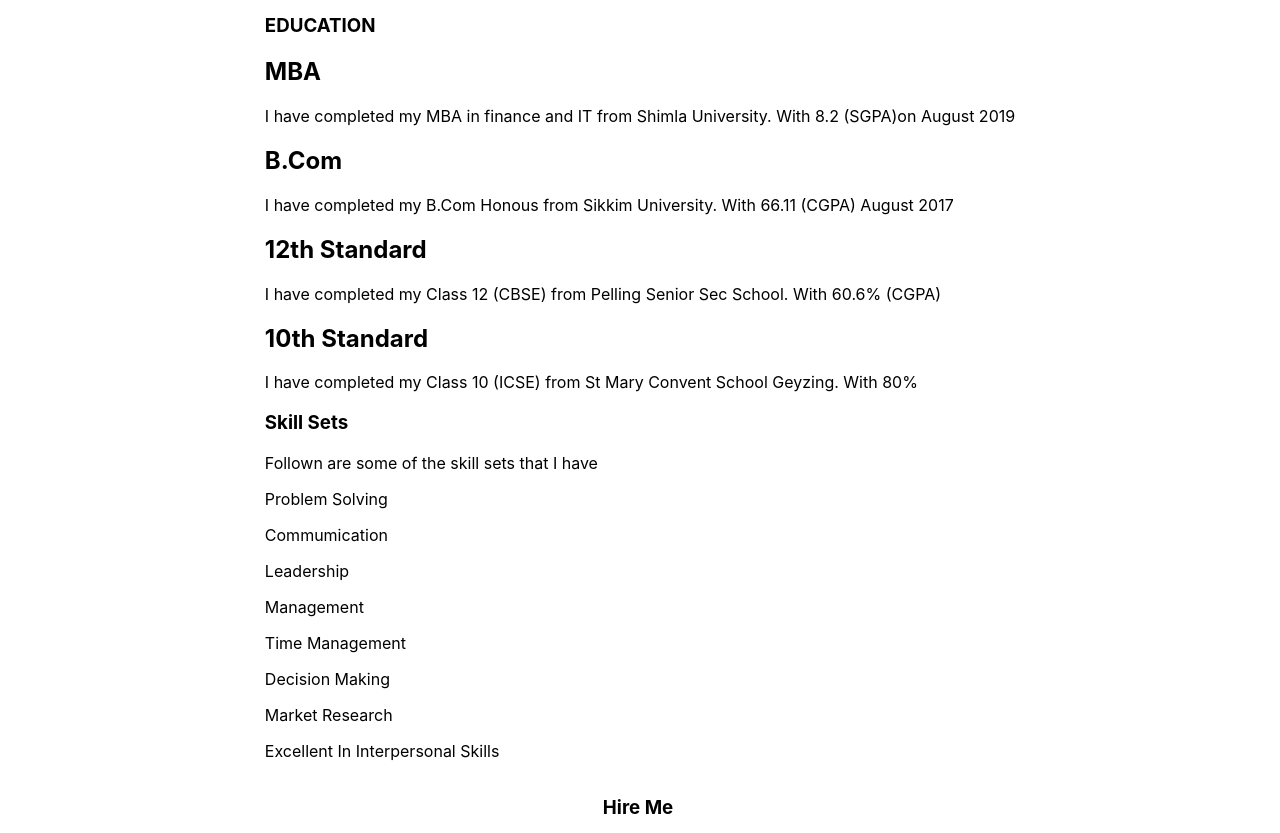
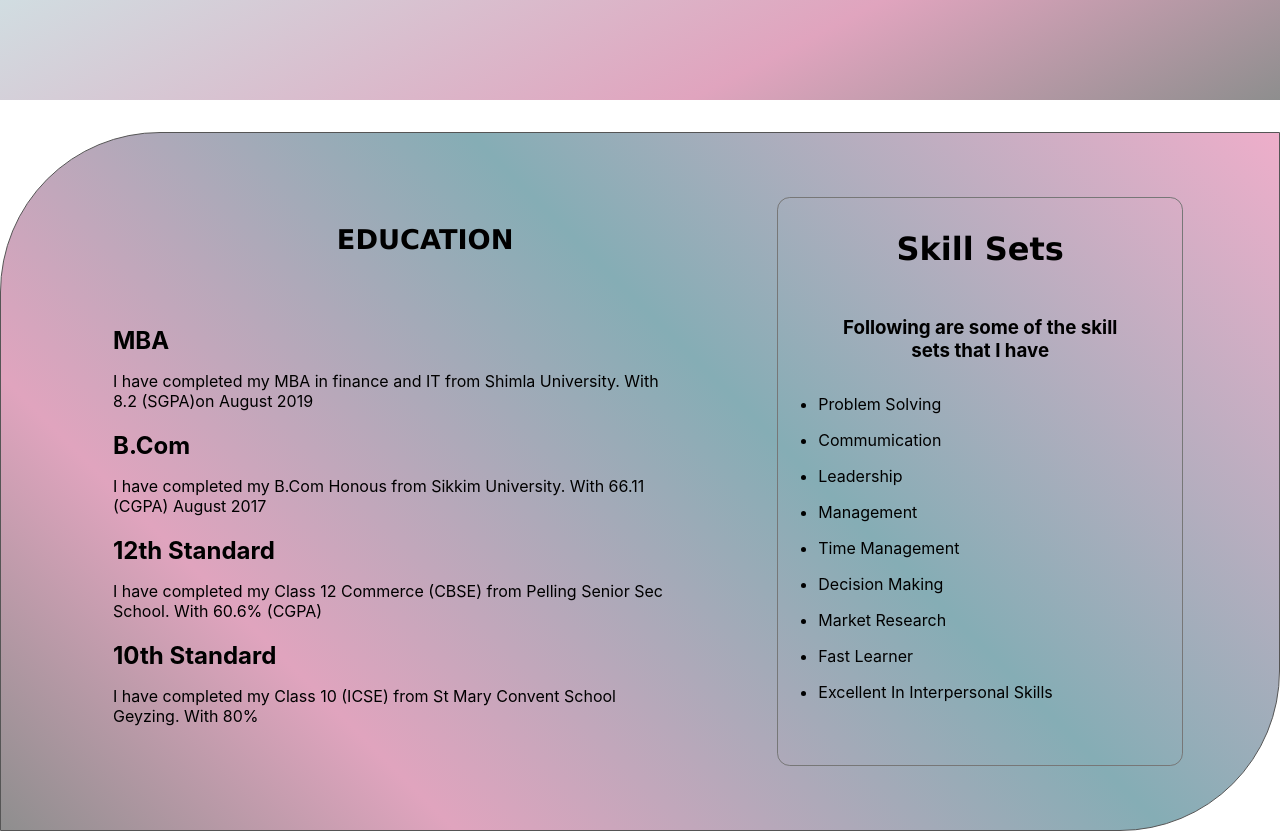
Before and after one commit to AbhiTsong/portfolio, a React (Create React App) app: page /about in a window 1280 px wide. Shown: the part 1140-1973 px from the top of the page. Built offline with nearby package versions, Linux system fonts and the light colour scheme; grey boxes are pictures that could not be loaded; a web font is replaced by a local one.

Commit message:
Added the qualification section and done with normal styling on wider screens

```diff
--- a/src/Pages/About/AboutPage.js
+++ b/src/Pages/About/AboutPage.js
@@ -34,6 +34,7 @@
     </div>
   </section>
   <section className="qualification">
+        <div className="school">
         <h1>EDUCATION</h1>
         <div className="education">
         <div>
@@ -46,25 +47,29 @@
         </div>
         <div>
           <h2>12th Standard</h2>
-          <p>I have completed my Class 12 (CBSE) from Pelling Senior Sec School. With 60.6% (CGPA)</p>
+          <p>I have completed my Class 12 Commerce (CBSE) from Pelling Senior Sec School. With 60.6% (CGPA)</p>
         </div>
         <div>
           <h2>10th Standard</h2>
           <p>I have completed my Class 10 (ICSE) from St Mary Convent School Geyzing. With 80%</p>
         </div>
         </div>
+        </div>
+        <aside>
         <h1>Skill Sets</h1>
-        <p>Follown are some of the skill sets that I have</p>
-        <div>
-          <p>Problem Solving</p>
-          <p>Commumication</p>
-          <p>Leadership</p>
-          <p>Management</p>
-          <p>Time Management</p>
-          <p>Decision Making</p>
-          <p>Market Research</p>
-          <p>Excellent In Interpersonal Skills</p>
-        </div>
+          <h3>Following are some of the skill sets that I have</h3>
+            <ul>
+              <li>Problem Solving</li>
+              <li>Commumication</li>
+              <li>Leadership</li>
+              <li>Management</li>
+              <li>Time Management</li>
+              <li>Decision Making</li>
+              <li>Market Research</li>
+              <li>Fast Learner</li>
+              <li>Excellent In Interpersonal Skills</li>
+            </ul>
+        </aside>
   </section>
   <section>
     <h1>Hire Me</h1>
--- a/src/Pages/About/AboutPageStyles.scss
+++ b/src/Pages/About/AboutPageStyles.scss
@@ -23,6 +23,7 @@
 
   h3{
    padding: 0 7em;
+   font-size: 1.5em;
   }
  }
 
@@ -111,4 +112,59 @@
    }
  }
 
+ .qualification{
+    display: flex;
+    padding: 4em 6em;
+    background: rgb(238,174,202);
+    background: linear-gradient(225deg, rgba(238,174,202,1) 0%, rgba(133,173,181,1) 41%, rgba(224,164,190,1) 77%, rgba(0,0,0,0.4430147058823529) 100%);
+    margin-top: 2em;
+    border: 1px solid #555;
+    border-top-left-radius: 10em;
+    border-bottom-right-radius: 10em;;
+    .school{
+      // border: 1px solid #555;
+      padding-right: 1.5em;
+      h1{
+        text-align: center;
+        font-size: 1.7em;
+        font-family: Verdana, Geneva, Tahoma, sans-serif;
+      }
+      .education{
+        padding: 1.5em 5em 1.5em 1em;
+        div{
+          h2{
+            margin-bottom: 0;
+            padding-bottom: 0;
+          }
+        }
+      }
+    }
+    aside{
+      box-sizing: border-box;
+      border: 1px solid #777;
+      border-radius: 0.8em;
+      h1{
+        margin-top: 1em;
+        margin-bottom: 1.5em;
+        text-align: center;
+        font-size: 2em;
+        font-family: Verdana, Geneva, Tahoma, sans-serif;
+      }
+      h3{
+        text-align: center;
+        padding: 0 3em 0.7em 3em;
+      }
+      ul{
+        li{
+          padding-bottom: 1em;
+        }
+      }
+    }
+    @media (max-width: 1030px) {
+      padding: 5em;
+      // border-radius: 10em;
+      margin: 3em;
+    }
+ }
+
 }
```
